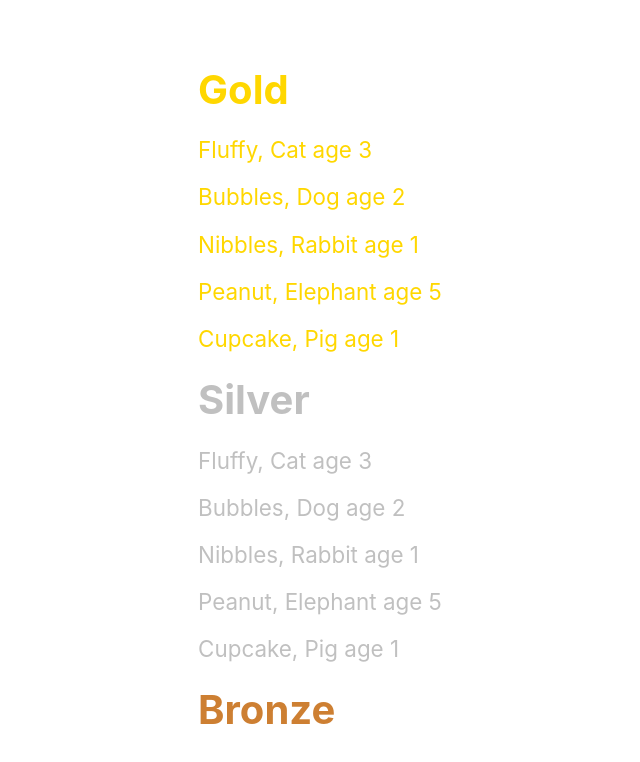
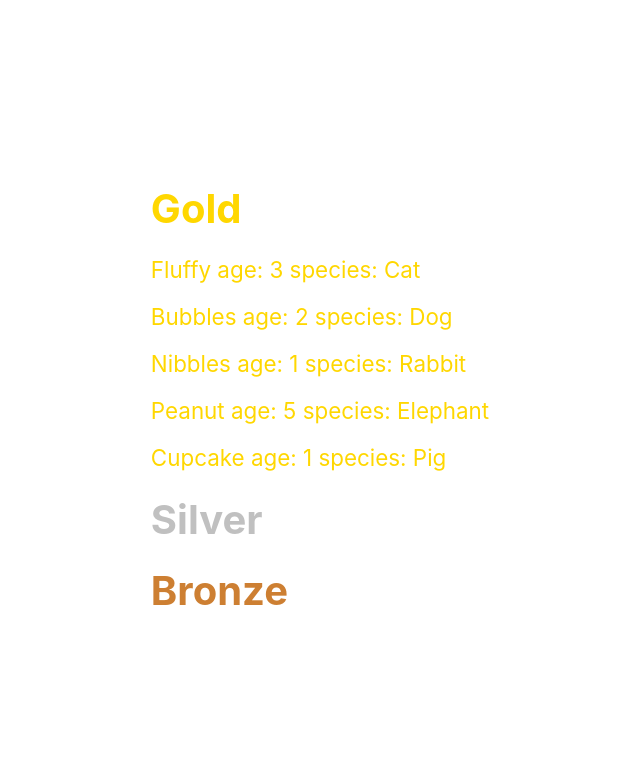
Before and after one commit to Cristian232/React-State-Management, a React (Vite) app: page / in a window 1280 px wide. Shown: the top 762 px of the page, without its empty margins (320-960 px from the left). Built offline with nearby package versions, Linux system fonts and the light colour scheme.

Commit message:
useReducer detailed

```diff
--- a/index.html
+++ b/index.html
@@ -2,8 +2,9 @@
 <html lang="en">
   <head>
     <meta charset="UTF-8" />
+    <link rel="icon" type="image/png" href="/favicon.png">
     <meta name="viewport" content="width=device-width, initial-scale=1.0" />
-    <title>Vite + React</title>
+    <title>React State Management</title>
   </head>
   <body>
     <div id="root"></div>
--- a/src/App.jsx
+++ b/src/App.jsx
@@ -1,15 +1,26 @@
 import Gold from "./components/Gold.jsx";
-import {useState} from "react";
+import {useReducer} from "react";
 import petsArray from "./data/MockData.jsx";
+import Bronze from "./components/Bronze.jsx";
+
+function reducer(state, action) {
+    switch (action.species) {
+        case "Cat" :
+            return state.filter((pet) => pet.species === "Cat")
+        case "Dog" :
+            return state.filter((pet) => pet.species === "Dog")
+        default :
+            return [...state]
+    }
+}
 
 function App() {
 
-    const [pets, setPets] = useState(petsArray);
-    // {pets.map((pet)=><p key={pet.id}>{`${pet.name}, ${pet.species} age ${pet.age}`}</p>)}
+    const [state, dispatch] = useReducer(reducer, petsArray);
 
     return (
     <>
-     <Gold pets={pets}/>
+     <Gold pets={state} whichSpecies={dispatch}/>
     </>
   )
 }
--- a/src/components/Gold.jsx
+++ b/src/components/Gold.jsx
@@ -1,12 +1,15 @@
 import Silver from "./Silver.jsx";
 
-const Gold = (props) => {
+const Gold = ({pets, whichSpecies}) => {
 
     return (
         <div style={{color:"gold"}}>
-            <h1>Gold</h1>
-            {props.pets.map((pet)=><p key={pet.id}>{`${pet.name}, ${pet.species} age ${pet.age}`}</p>)}
-            <Silver pets={props.pets}/>
+            <h1 onClick={()=> whichSpecies({species: "none"})}>Gold</h1>
+            {pets.length > 0 &&
+                pets.map((pet) => {
+                    return <p key={pet.id}>{pet.name} age: {pet.age} species: {pet.species}</p>
+                })}
+            <Silver />
         </div>
     );
 };
--- a/src/components/Silver.jsx
+++ b/src/components/Silver.jsx
@@ -1,10 +1,9 @@
 import Bronze from "./Bronze.jsx";
 
-const Silver = ({pets}) => {
+const Silver = () => {
     return (
         <div style={{color:"silver"}}>
             <h1>Silver</h1>
-            {pets.map((pet)=><p key={pet.id}>{`${pet.name}, ${pet.species} age ${pet.age}`}</p>)}
             <Bronze />
         </div>
     );
```
Also changed, not shown: public/favicon.png (added), 1 other file (tests, documents, lock files or other folders).
